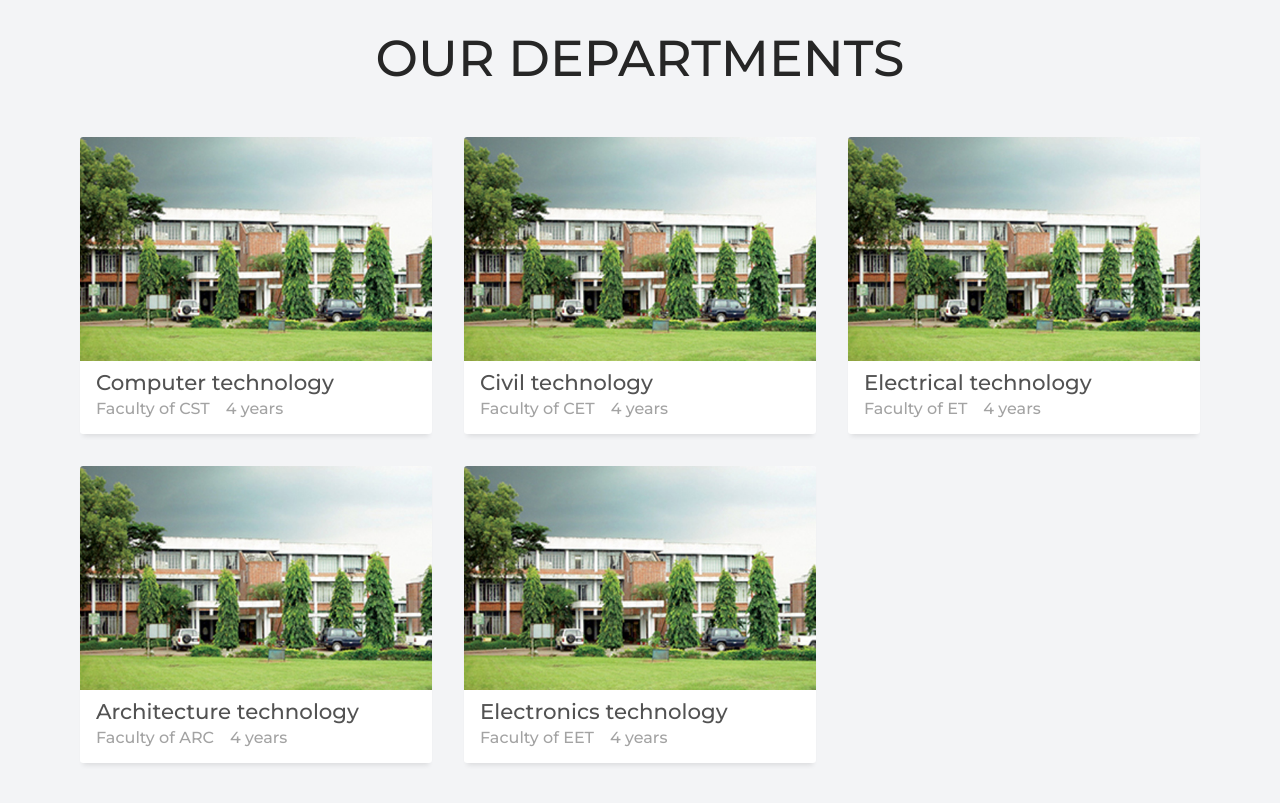
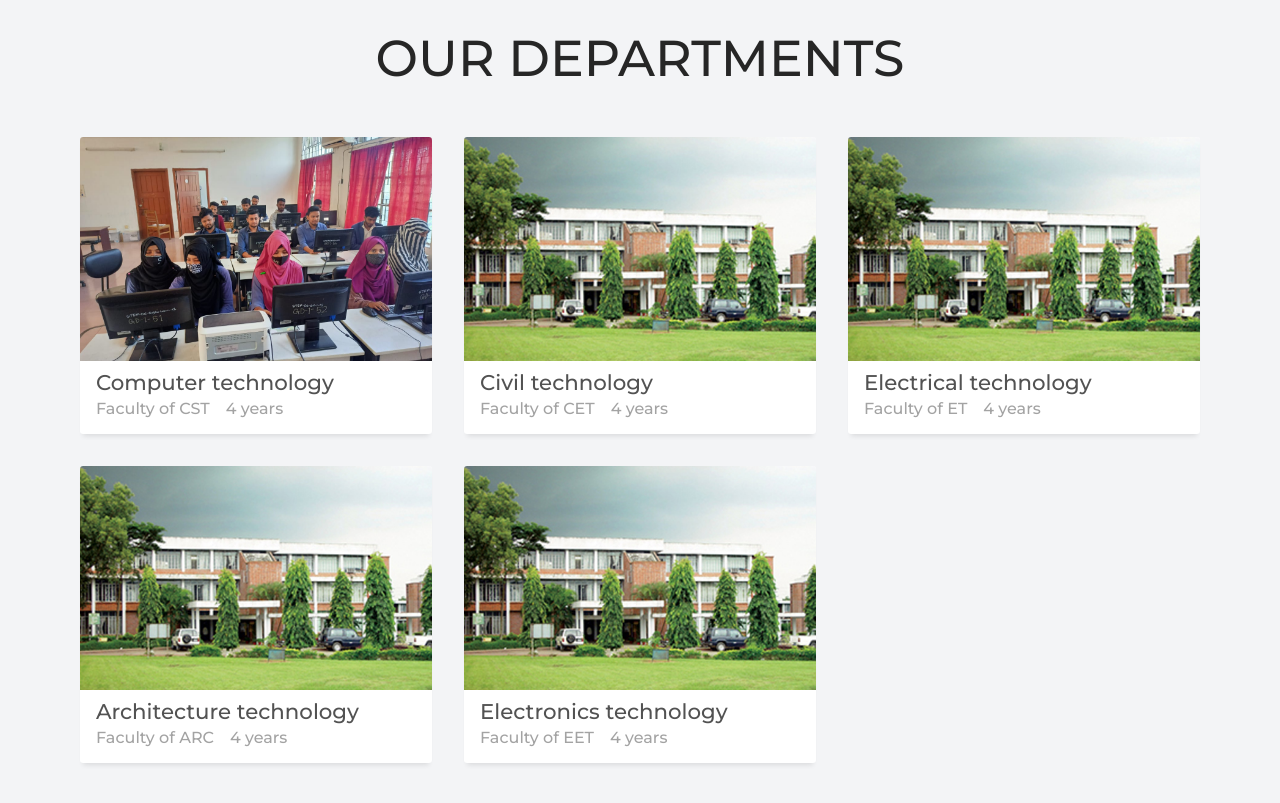
Before and after one commit to al-imam/lpi, a React (Vite) app: page / in a window 1280 px wide. Shown: the part 1420-2223 px from the top of the page. Built offline with nearby package versions, Linux system fonts and the light colour scheme.

Commit message:
change computer departments cover image

```diff
--- a/src/components/Department/data.js
+++ b/src/components/Department/data.js
@@ -2,7 +2,7 @@ export default [
   {
     title: "Computer technology",
     path: "/departments/computer-technology",
-    src: "/assets/collage.jpg",
+    src: "/assets/computer/main.jpg",
     subtitle: "Faculty of CST",
   },
   {
--- a/src/pages/Departments/Computer/data.js
+++ b/src/pages/Departments/Computer/data.js
@@ -1,6 +1,6 @@
 export default {
   heading: {
-    src: "/assets/collage.jpg",
+    src: "/assets/computer/main.jpg",
     description: `Computer science is the study of computation, automation, and information. Computer science spans theoretical disciplines (such as algorithms, theory of computation, information theory, and automation) to practical disciplines (including the design and implementation of hardware and software). Computer science is generally considered an area of academic research and distinct from computer programming.
 
     Algorithms and data structures are central to computer science. The theory of computation concerns abstract models of computation and general classes of problems that can be solved using them. The fields of cryptography and computer security involve studying the means for secure communication and for preventing security vulnerabilities. Computer graphics and computational geometry address the generation of images. Programming language theory considers different ways to describe computational processes, and database theory concerns the management of repositories of data. Human-computer interaction investigates the interfaces through which humans and computers interact, and software engineering focuses on the design and principles behind developing software. Areas such as operating systems, networks and embedded systems investigate the principles and design behind complex systems. Computer architecture describes the construction of computer components and computer-operated equipment. Artificial intelligence and machine learning aim to synthesize goal-orientated processes such as problem-solving, decision-making, environmental adaptation, planning and learning found in humans and animals. Within artificial intelligence, computer vision aims to understand and process image and video data, while natural language processing aims to understand and process textual and linguistic data.`,
```
Also changed, not shown: public/assets/computer/main.jpg (added).
